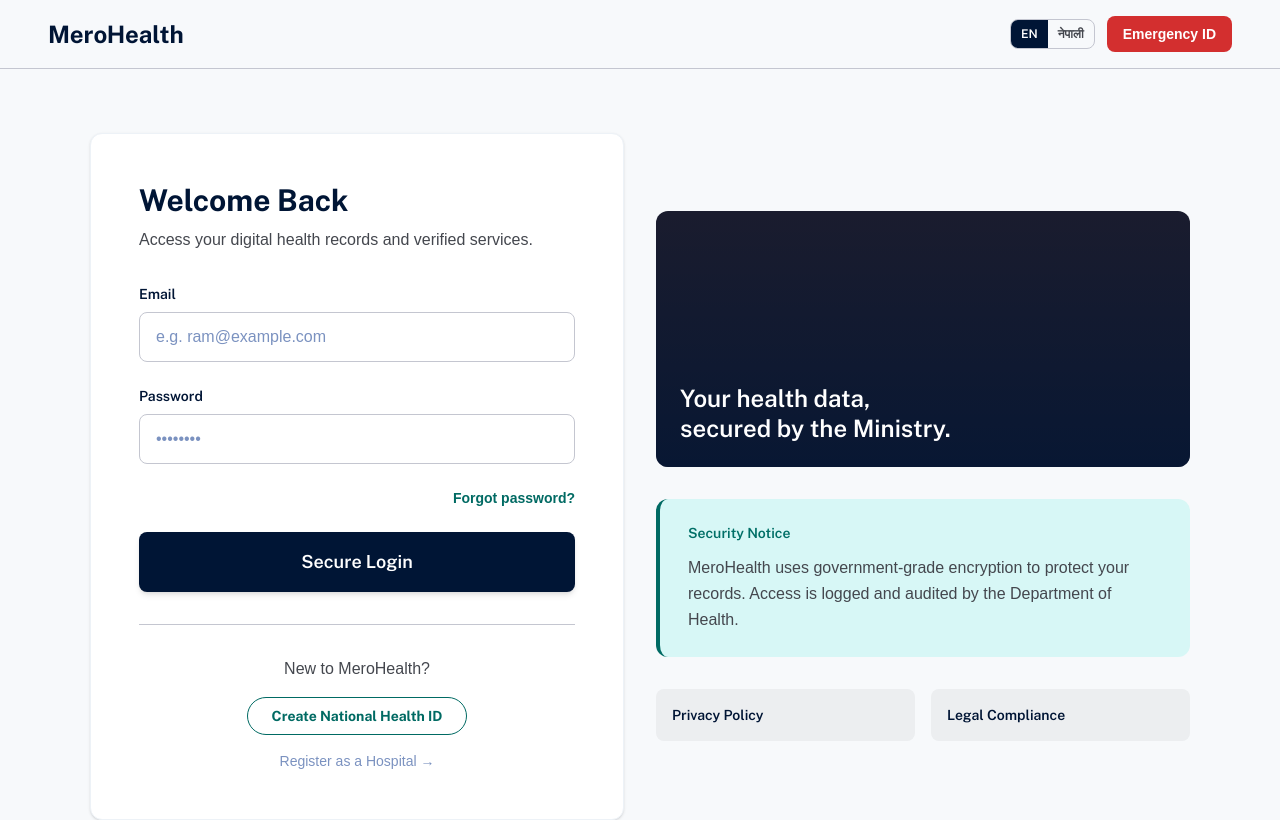
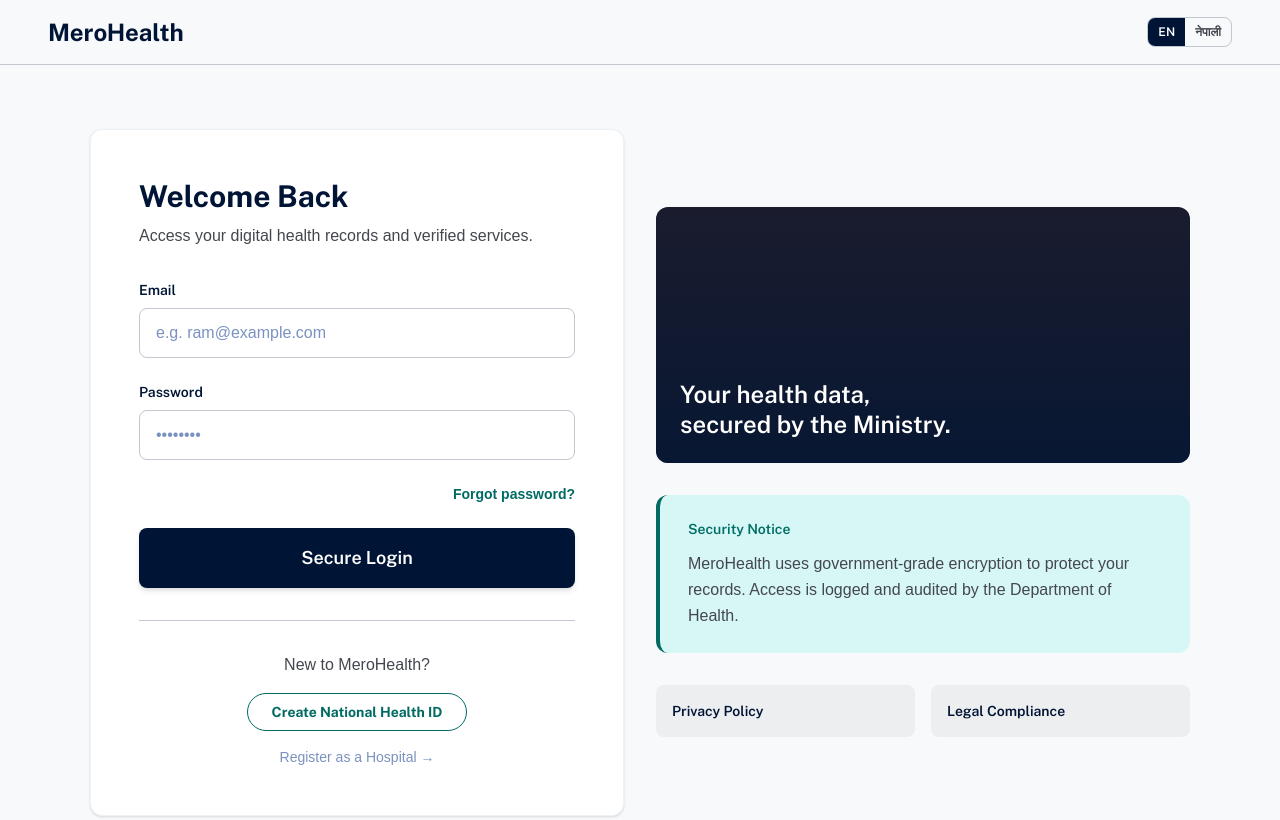
Before and after one commit to Bidhan009/merohealth, a Next.js app in the folder frontend/: page /login in a window 1280 px wide. Shown: the top 820 px of the page. Built offline with nearby package versions, Linux system fonts and the light colour scheme; a web font is replaced by a local one.

Commit message:
refactor: remove Emergency ID button from pre-authentication pages

```diff
--- a/frontend/src/app/login/page.tsx
+++ b/frontend/src/app/login/page.tsx
@@ -71,9 +71,6 @@
         </Link>
         <div className="flex items-center gap-3">
           <LanguageSwitcher />
-          <button className="bg-danger text-white text-sm font-semibold px-4 py-2 rounded-lg">
-            {t.nav.emergencyId}
-          </button>
         </div>
       </header>
 
--- a/frontend/src/app/register/hospital/page.tsx
+++ b/frontend/src/app/register/hospital/page.tsx
@@ -145,9 +145,6 @@
         >
           MeroHealth
         </Link>
-        <button className="bg-danger text-white text-sm font-extrabold tracking-widest px-4 py-2 rounded-lg">
-          Emergency ID
-        </button>
       </header>
 
       <main className="flex-1 flex flex-col items-center px-12 py-12">
--- a/frontend/src/app/register/patient/page.tsx
+++ b/frontend/src/app/register/patient/page.tsx
@@ -85,9 +85,6 @@
         >
           MeroHealth
         </Link>
-        <button className="bg-danger text-white text-sm font-extrabold tracking-widest px-4 py-2 rounded-lg">
-          Emergency ID
-        </button>
       </header>
 
       {/* Main */}
```
